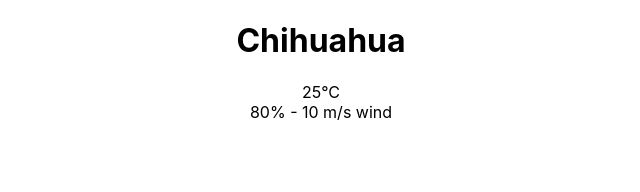
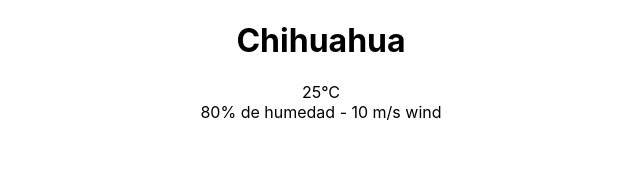
Before and after one commit to MiguelBalderrama97/WeatherApp, a React (Create React App) app in the folder weather-app/: page / in a window 1280 px wide. Shown: the top 192 px of the page, without its empty margins (319-959 px from the left). Built offline with nearby package versions, Linux system fonts and the light colour scheme.

Commit message:
Instalación de libreria Weathericons

```diff
--- a/weather-app/package.json
+++ b/weather-app/package.json
@@ -5,7 +5,8 @@
   "dependencies": {
     "react": "^16.8.6",
     "react-dom": "^16.8.6",
-    "react-scripts": "3.0.1"
+    "react-scripts": "3.0.1",
+    "react-weathericons": "^1.0.4"
   },
   "scripts": {
     "start": "react-scripts start",
--- a/weather-app/src/components/weather-extra-info.js
+++ b/weather-app/src/components/weather-extra-info.js
@@ -2,7 +2,7 @@ import React from 'react';
 
 const WeatherExtraInfo = ({humidity, wind}) => (
     <div>
-        <span>{`${humidity}% - `}</span>
+        <span>{`${humidity}% de humedad - `}</span>
         <span>{`${wind} wind`}</span>
     </div>
 );
```
Also changed, not shown: 1 other file (tests, documents, lock files or other folders).
